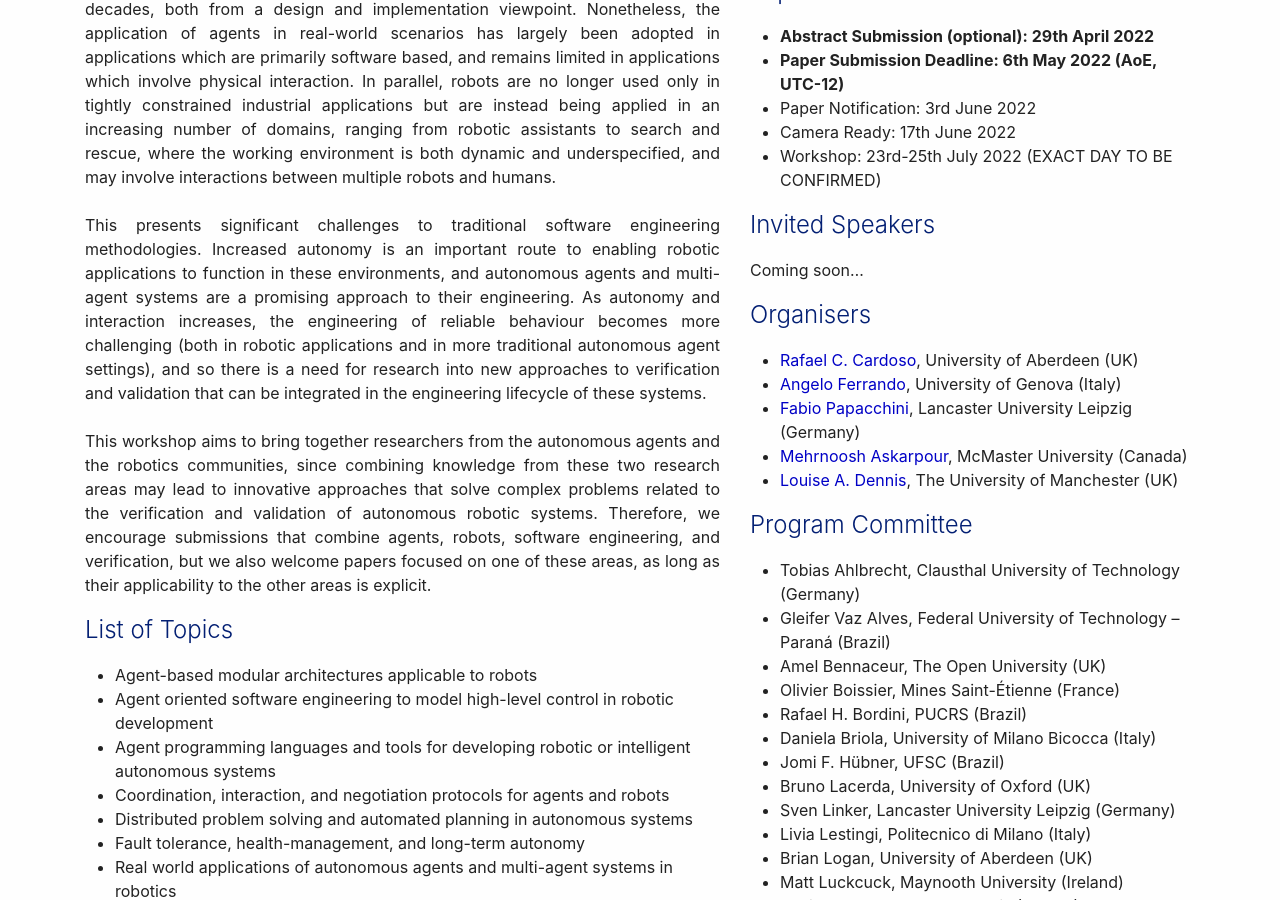
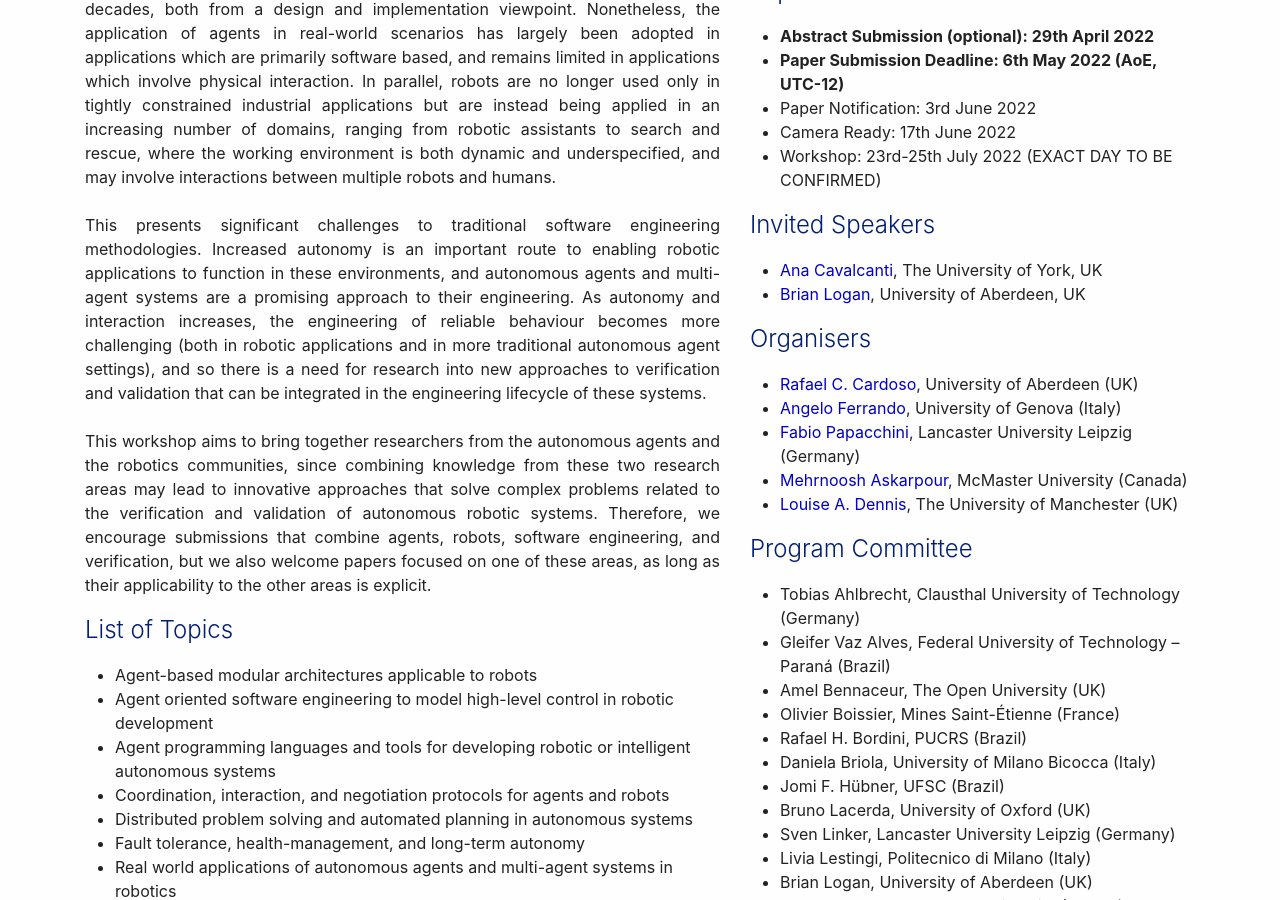
Before and after one commit to AREAWorkshop/AREA2022, a Jekyll site: the page built from index.md, in a window 1280 px wide and 900 px high, scrolled down 347 px. Built offline with Jekyll 4.4.1, drawn with Linux system fonts in a browser that asks for light colours; nearby versions of some CDN libraries.

Commit message:
Update index.md

```diff
--- a/index.md
+++ b/index.md
@@ -330,7 +330,10 @@ The time is in <a href="https://time.is/it/CEST">CEST timezone</a>.
 
 ## Invited Speakers
 
-Coming soon...
+<ul>
+  <li><a href="https://www-users.cs.york.ac.uk/~alcc/">Ana Cavalcanti</a>, The University of York, UK</li>
+  <li><a href="https://alechina-logan.net/brian/">Brian Logan</a>, University of Aberdeen, UK</li>
+</ul>
 
 <!-- <ul>
 <li><a href="https://sites.google.com/view/charles-lesire" target="_blank">Charles Lesire</a>, Senior Research Fellow at ONERA (French Aerospace Lab) (France)</li>
```
